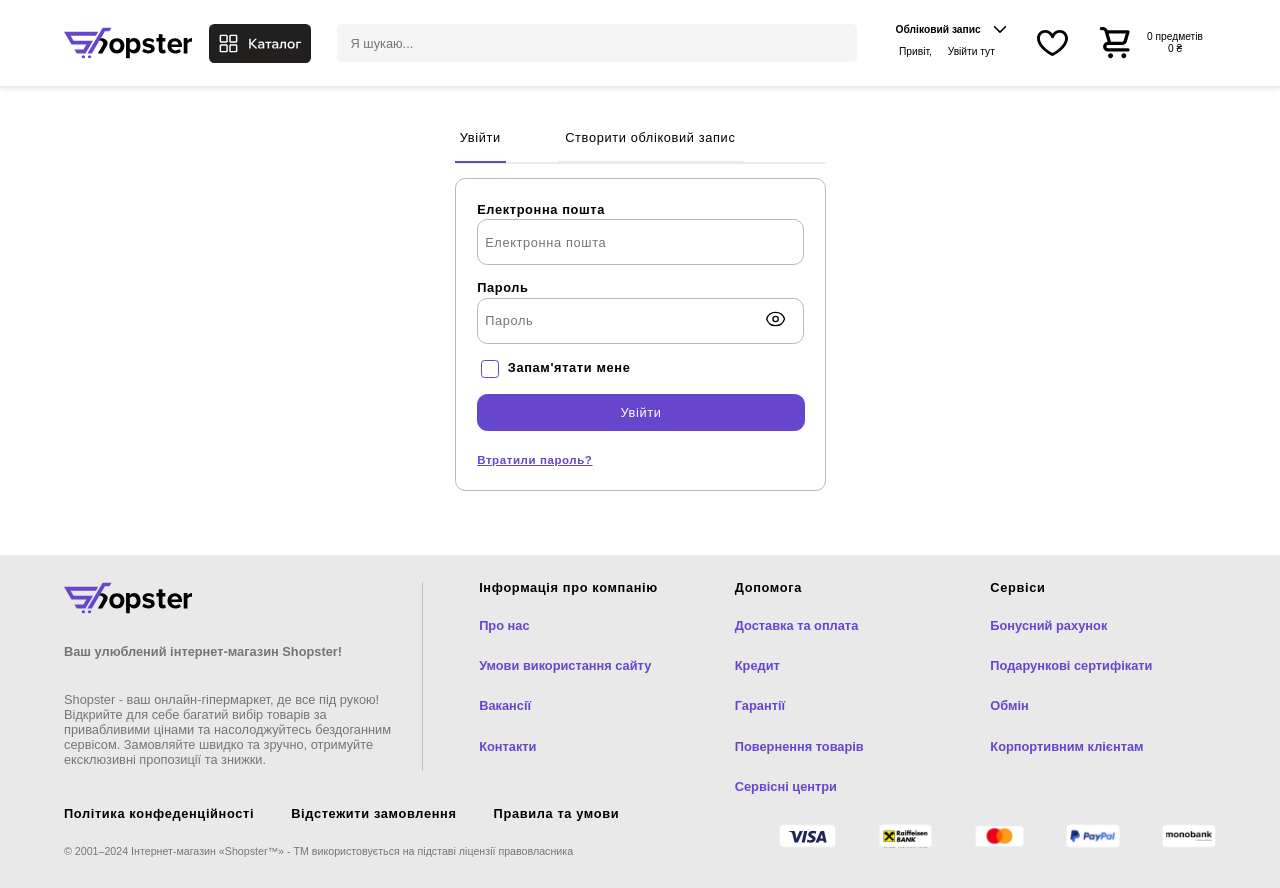
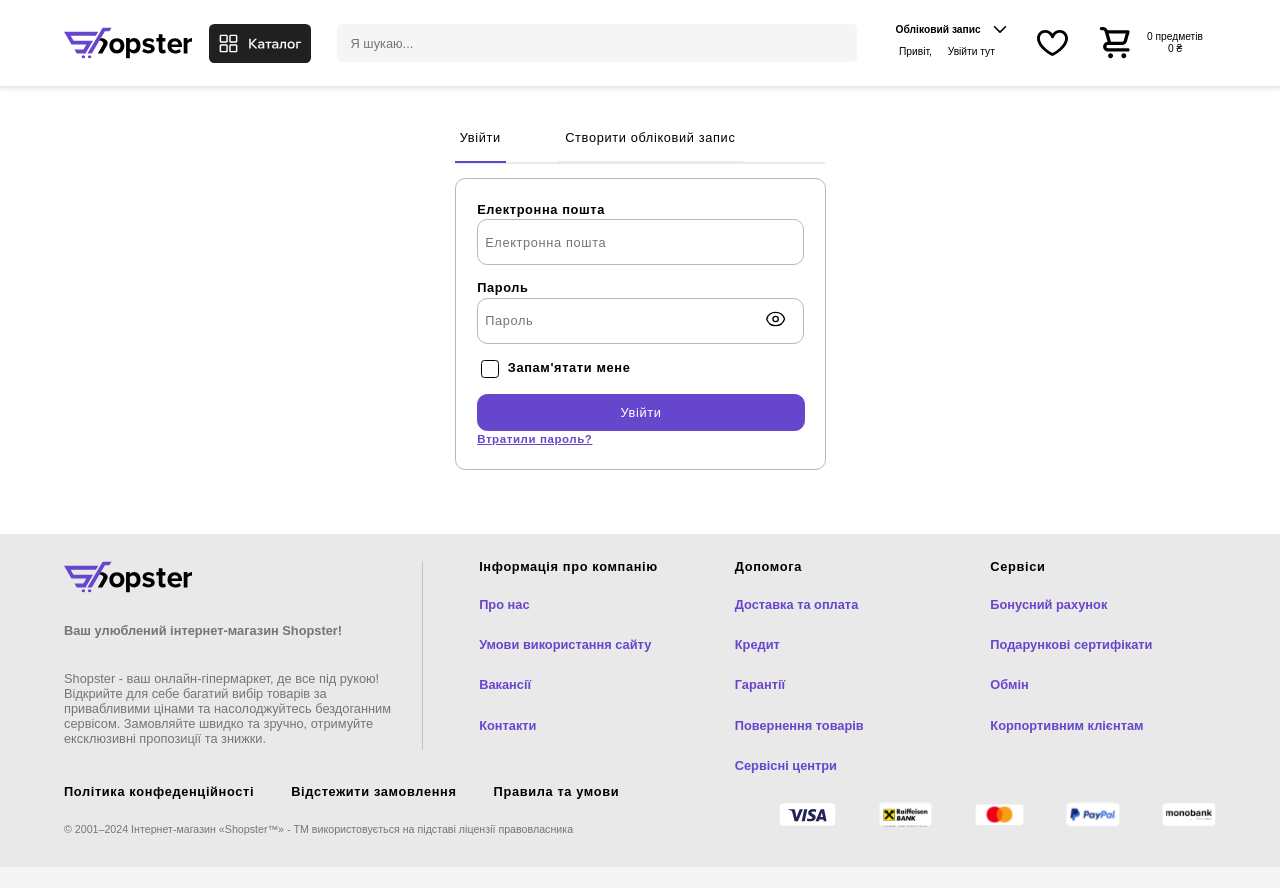
Before and after one commit to kavutan/Shopster, a React (Create React App) app: page /register in a window 1280 px wide. After the commit the page ends 867 px from the top, so only its background shows below. Built offline with nearby package versions, Linux system fonts and the light colour scheme.

Commit message:
прописала збереження логіна і пароля в браузері

```diff
--- a/src/pages/LoginForm.jsx
+++ b/src/pages/LoginForm.jsx
@@ -1,4 +1,4 @@
-import React, { useState } from 'react';
+import React, { useState, useEffect } from 'react';
 import '../styles/LoginForm.css';
 import { useNavigate } from 'react-router-dom';
 
@@ -21,9 +21,18 @@ const LoginForm = () => {
     email: '',
     password: '',
   });
-
+  const [rememberMe, setRememberMe] = useState(false); // Додано
 
   const navigate = useNavigate();
+
+  // Перевірка localStorage при завантаженні компоненту
+  useEffect(() => {
+    const savedEmail = localStorage.getItem('email');
+    const savedPassword = localStorage.getItem('password');
+    if (savedEmail) setEmail(savedEmail);
+    if (savedPassword) setPassword(savedPassword);
+  }, []);
+
   const handleFocus = (field) => (e) => {
     e.target.classList.add('filled');
   };
@@ -32,7 +41,6 @@ const LoginForm = () => {
     e.target.classList.remove('filled');
     setTouched((prevTouched) => ({ ...prevTouched, [field]: true }));
   };
-
 
   const handleInputChange = (field) => (e) => {
     switch (field) {
@@ -48,10 +56,7 @@ const LoginForm = () => {
       default:
         break;
     }
-
   };
-
-
 
   const handleTabClick = (isLoginTab) => () => {
     setIsLogin(isLoginTab);
@@ -75,7 +80,6 @@ const LoginForm = () => {
   const validate = () => {
     const newErrors = {};
 
-    // Завжди перевіряємо всі поля під час надсилання
     if (!isLogin) {
       if (!userName.trim()) {
         newErrors.userName = 'Заповніть це поле!';
@@ -139,6 +143,13 @@ const LoginForm = () => {
       console.log(data);
       if (isLogin) {
         sessionStorage.setItem('tokenKey', JSON.stringify(data));
+        if (rememberMe) {
+          localStorage.setItem('email', email);
+          localStorage.setItem('password', password);
+        } else {
+          localStorage.removeItem('email');
+          localStorage.removeItem('password');
+        }
         alert('Вхід успішний!');
         navigate('/');
       } else {
@@ -181,7 +192,6 @@ const LoginForm = () => {
                   onChange={handleInputChange('userName')}
                   onBlur={handleBlur('userName')}
                   onFocus={handleFocus('userName')}
-
                 />
                 {errors.userName && (
                   <span className="error">{errors.userName}</span>
@@ -197,8 +207,8 @@ const LoginForm = () => {
                 value={email}
                 onChange={handleInputChange('email')}
                 onBlur={handleBlur('email')}
-                onFocus={handleFocus('email')
-                } />
+                onFocus={handleFocus('email')}
+              />
               {errors.email && (
                 <span className="error">{errors.email}</span>
               )}
@@ -232,7 +242,6 @@ const LoginForm = () => {
                     </svg>
                   )}
                 </button>
-
               </div>
               {errors.password && (
                 <span className="error">{errors.password}</span>
@@ -245,14 +254,19 @@ const LoginForm = () => {
             )}
             {isLogin && (
               <label>
-                <input type="checkbox" />
+                <input
+                  type="checkbox"
+                  checked={rememberMe}
+                  onChange={() => setRememberMe(!rememberMe)}
+                />
                 Запам'ятати мене
               </label>
             )}
-            <button type="submit">{isLogin ? 'Увійти' : 'Створити'}</button>
+            <button type="submit" className="submit-button">
+              {isLogin ? 'Увійти' : 'Зареєструватися'}
+            </button>
+            {isLogin && <a href="/privacy-policy">Втратили пароль?</a>}
           </form>
-          {isLogin && <a href="/privacy-policy">Втратили пароль?</a>}
-
         </div>
       </div>
     </div>
--- a/src/styles/LoginForm.css
+++ b/src/styles/LoginForm.css
@@ -183,7 +183,7 @@ form input[type="checkbox"] {
   height: 1.39vw;
   margin-right: 0.69vw;
   border-radius: 0.27vw;
-  border: 0.14vw solid #6746CE;
+  border: 0.14vw solid black;
   appearance: none;
   cursor: pointer;
   position: relative;
@@ -308,3 +308,8 @@ form input[type="password"]:hover,
 form input[type="text"]:hover {
   border: 0.1vw solid #6746CE;
 }
+button[type="submit"]:hover {
+  background-color: #000000;
+  color: white;
+  border-color: #000000;
+}
```
